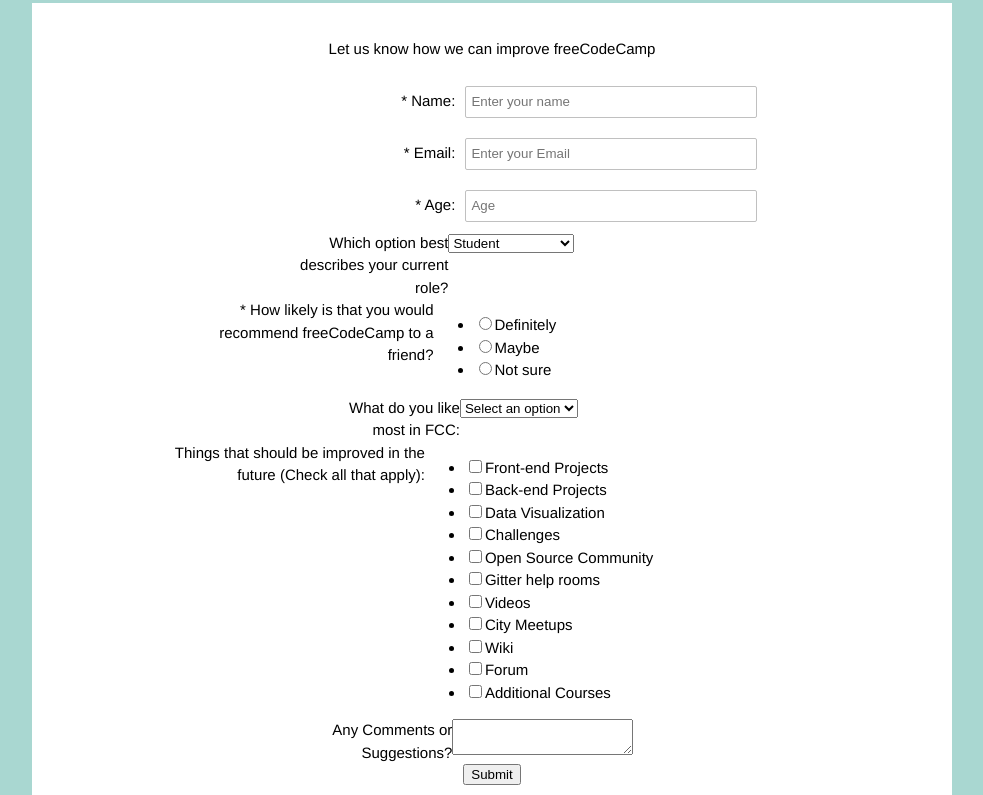
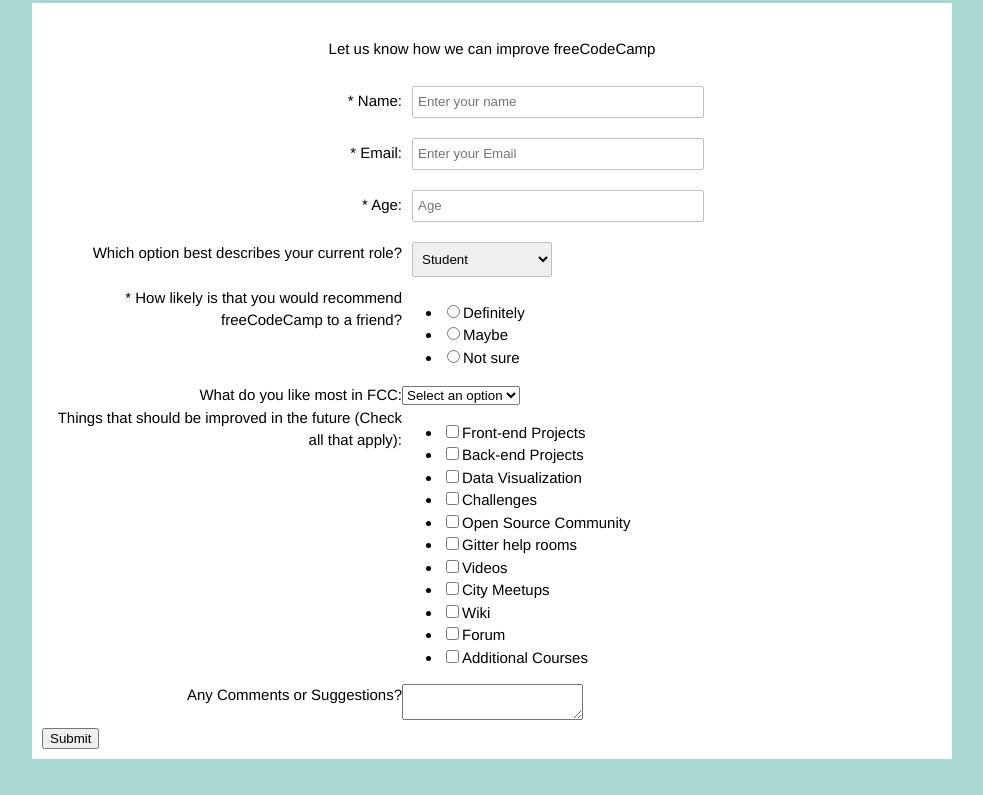
Before and after one commit to sahilmob/freecodecamp-html-css-survey-form, a plain HTML site: page index.html in a window 1280 px wide. Shown: the part 82-877 px from the top of the page, without its empty margins (148-1131 px from the left). After the commit the page ends 841 px from the top, so only its background shows below. Drawn offline with Linux system fonts and the light colour scheme.

Commit message:
Style role section

```diff
--- a/index.html
+++ b/index.html
@@ -40,7 +40,7 @@
                     </div>
                 </div>
             </div>
-            <div class="row">
+            <div class="row" id="role">
                 <div class="left">
                     <label for="dropdown">Which option best describes your current role?</label>
                 </div>
--- a/style.css
+++ b/style.css
@@ -41,12 +41,6 @@ body {
     text-align: center;
 }
 
-#form #survey-form {
-    display: flex;
-    flex-direction: column;
-    align-items: center;
-}
-
 #basic-info .row {
     align-items: center;
 }
@@ -60,3 +54,17 @@ body {
     box-shadow: none;
     border: 1px solid #c0c0c0;
 }
+
+#role {
+    margin-top: 10px;
+}
+
+#role .right select {
+    height: 35px;
+    width: 140px;
+    margin: 10px;
+    margin-top: 0;
+    padding: 5px;
+    border-radius: 2px;
+    border: 1px solid #c0c0c0;
+}
```
